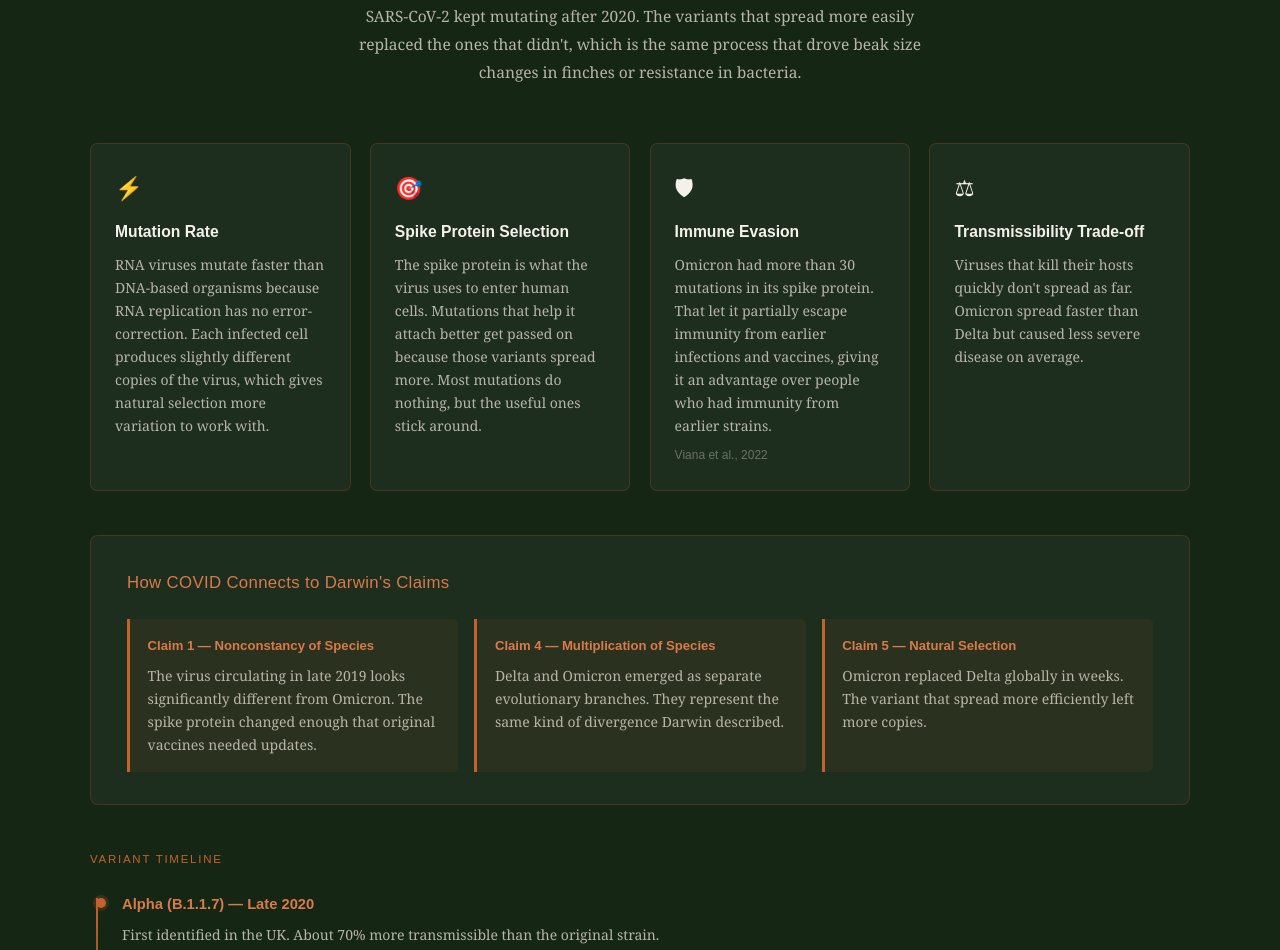
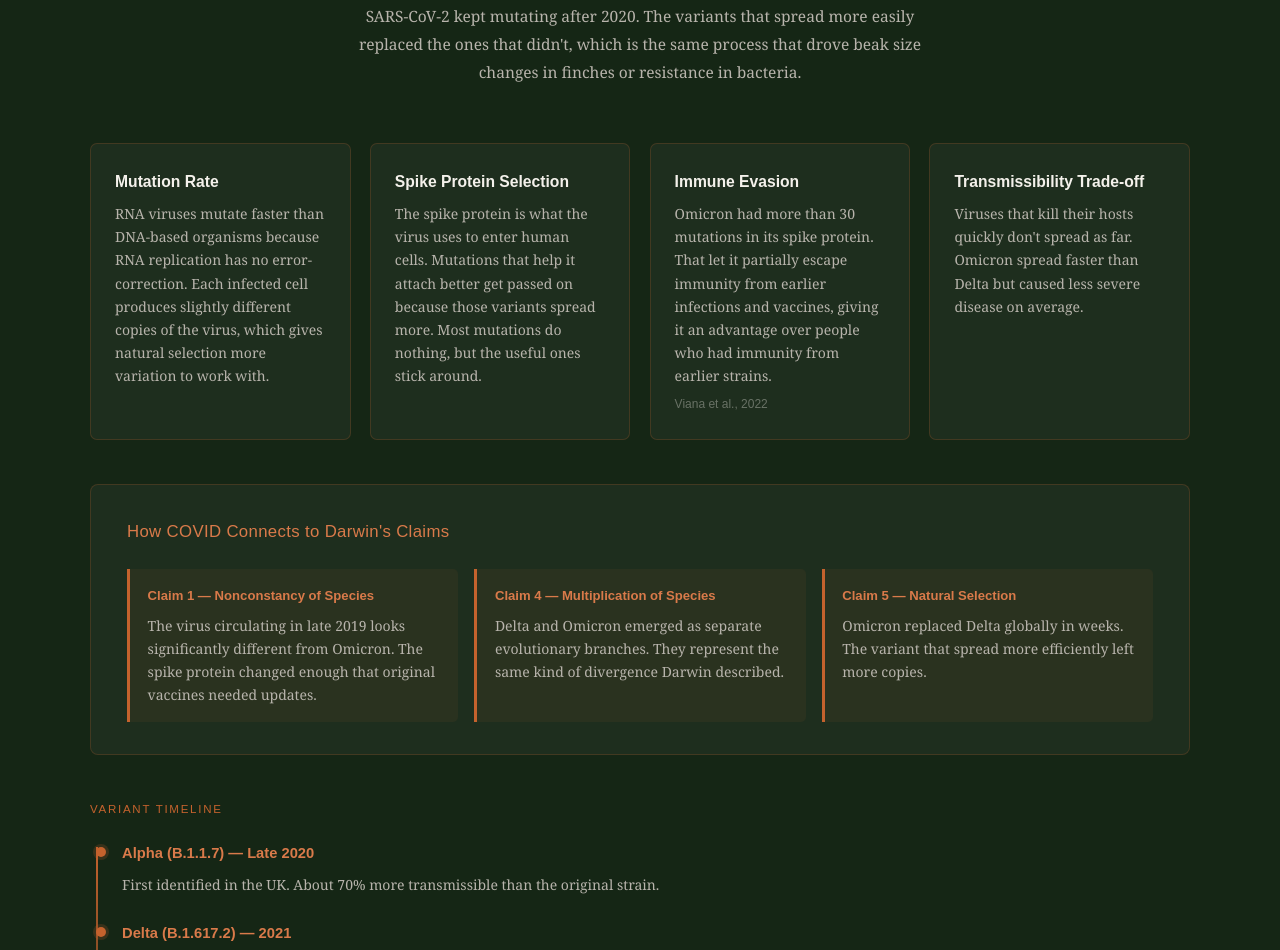
Before and after one commit to azurth/Bio-Assignment, a plain HTML site: page index.html in a window 1280 px wide. Shown: the part 4690-5640 px from the top of the page. Drawn offline with Linux system fonts and the light colour scheme.

Commit message:
Remove covid icons from index.html
Removed covid icons from several covid cards.

```diff
--- a/index.html
+++ b/index.html
@@ -763,23 +763,19 @@
 
     <div class="covid-grid">
       <div class="covid-card">
-        <span class="covid-icon">⚡</span>
         <h4>Mutation Rate</h4>
         <p>RNA viruses mutate faster than DNA-based organisms because RNA replication has no error-correction. Each infected cell produces slightly different copies of the virus, which gives natural selection more variation to work with.</p>
       </div>
       <div class="covid-card">
-        <span class="covid-icon">🎯</span>
         <h4>Spike Protein Selection</h4>
         <p>The spike protein is what the virus uses to enter human cells. Mutations that help it attach better get passed on because those variants spread more. Most mutations do nothing, but the useful ones stick around.</p>
       </div>
       <div class="covid-card">
-        <span class="covid-icon">🛡</span>
         <h4>Immune Evasion</h4>
         <p>Omicron had more than 30 mutations in its spike protein. That let it partially escape immunity from earlier infections and vaccines, giving it an advantage over people who had immunity from earlier strains.</p>
         <cite>Viana et al., 2022</cite>
       </div>
       <div class="covid-card">
-        <span class="covid-icon">⚖</span>
         <h4>Transmissibility Trade-off</h4>
         <p>Viruses that kill their hosts quickly don't spread as far. Omicron spread faster than Delta but caused less severe disease on average.</p>
       </div>
```
